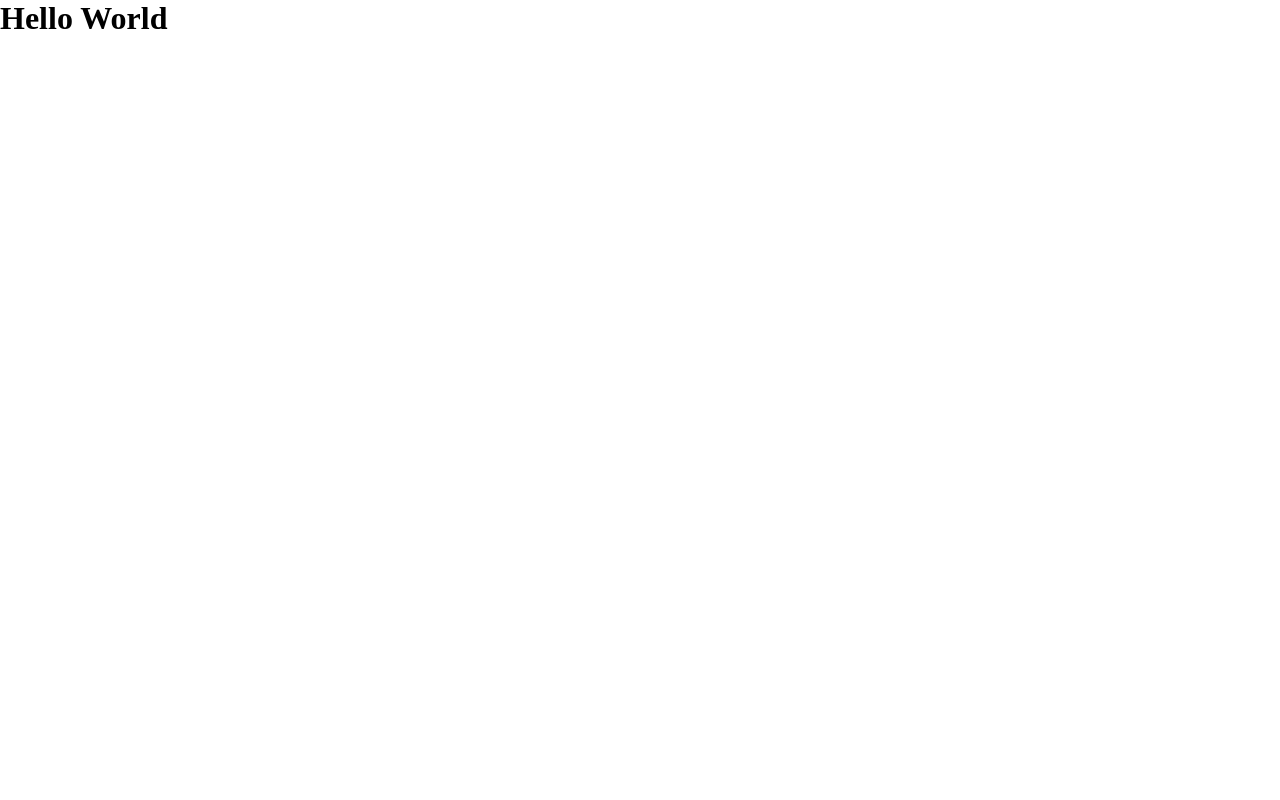
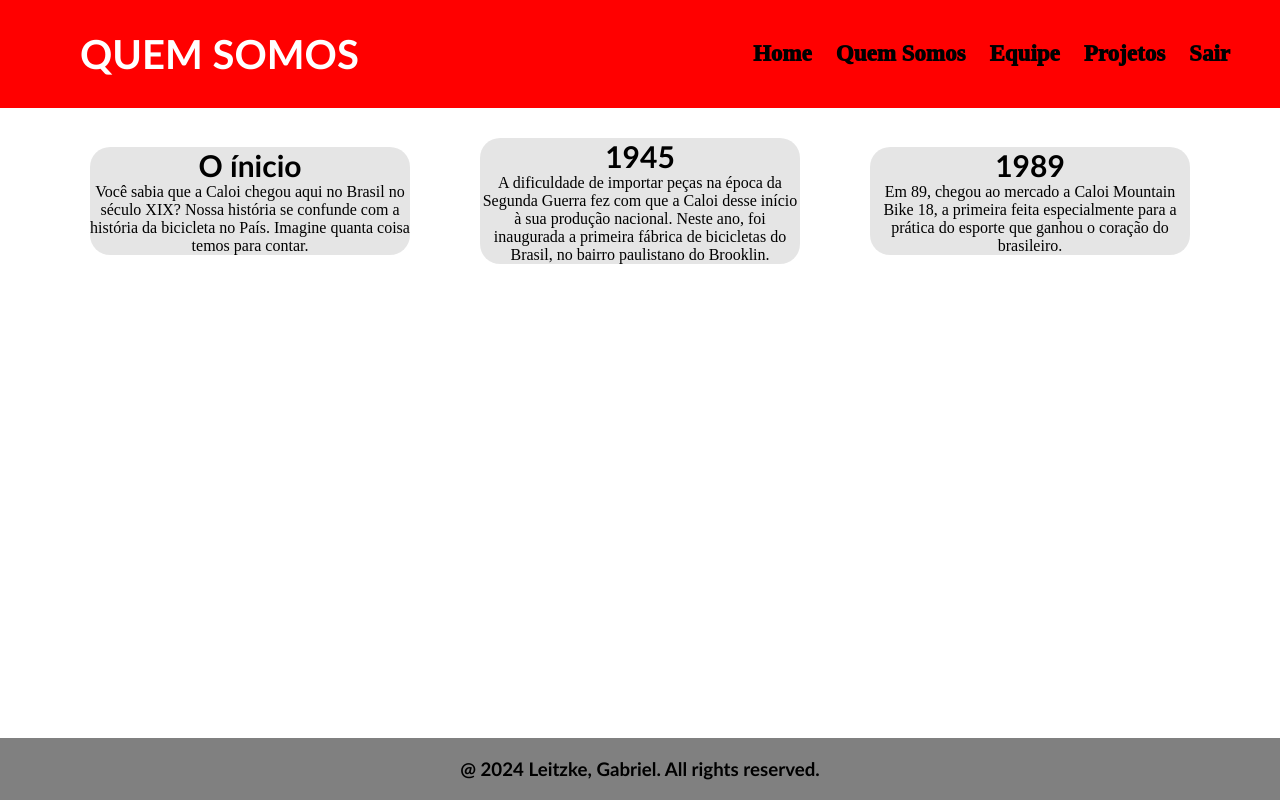
Before and after one commit to Gabriel-C-Leitzke/Curse-of-EMA, a plain HTML site: page frontend/pages/QuemSomos.html in a window 1280 px wide. Drawn offline with Linux system fonts and the light colour scheme.

```diff
--- a/frontend/css/QuemSomos.css
+++ b/frontend/css/QuemSomos.css
@@ -1,5 +1,121 @@
-*{
+* {
     margin: 0;
+    box-sizing: border-box;
     padding: 0;
-    box-sizing: border-box;
+
 }
+
+#titulo {
+    color: white;
+    display: flex;
+    width: 30vw;
+    padding-left: 0px;
+}
+
+.caloi {
+    padding-left: 80px;
+}
+
+#cab {
+    display: flex;
+    background-color: red;
+    height: 13.5vh;
+    width: 100vw;
+    justify-content: space-between;
+    align-items: center;
+}
+
+#menu {
+    padding-right: 40px;
+}
+.topnav:hover{
+    background-color: rgb(221, 0, 0);
+    border-radius: 15px;
+}
+.topnav {
+
+    text-decoration: none;
+    padding-right: 40px;
+    color: black;
+    font-weight: 1000;
+    padding: 10px;
+    font-size: 23px;
+}
+.botoestopo {
+    display: flex;
+    justify-content: flex-end;
+    height: auto;
+    width: 10vw;
+}
+.dropdown {
+    /* position: relative; */
+    display: inline-block;
+  }
+  .dropdown-content {
+    display: none;
+    position: absolute;
+    background-color: #f9f9f9;
+    min-width: 160px;
+    box-shadow: 0px 8px 16px 0px rgba(0,0,0,0.2);
+    padding: 12px 16px;
+    z-index: 1;
+  }
+  .dropdown:hover .dropdown-content {
+    display: block;
+  }
+  .projetos {
+    text-decoration: none;
+    color: black;
+    font-size: 20px;
+  }
+  .projetos:hover {
+    background-color: #777;
+  }
+.quemsomos {
+    font-family: 'Gill Sans', 'Gill Sans MT', Calibri, 'Trebuchet MS', sans-serif;
+    padding-left: 80px;
+    font-size: 40px;
+    font-weight: bold;
+}
+#caixas {
+    gap: 70px;
+    display: flex;
+    justify-content: space-around;
+    align-items: center;
+    justify-content: center;
+    /* border: 3px solid white; */
+    padding: 30px;
+}
+
+.caixatexto {
+    background-color:rgba(0, 0, 0, 0.1);
+    /* border: 3px solid white; */
+    border-radius: 20px;
+}
+.textos {
+    text-align: center;
+    font-size: 16px;
+    width: 25vw;
+    color: rgb(0, 0, 0);
+    /* border: 3px solid white */
+}
+
+.titulos {
+    text-align: center;
+    font-size: 30px;
+    font-family: 'Gill Sans', 'Gill Sans MT', Calibri, 'Trebuchet MS', sans-serif;
+    width: 25vw;
+    color: rgb(0, 0, 0);
+    /* border: 3px solid white */
+}
+#footer {
+    position: fixed;
+    bottom: 0;
+    width: 100vw;
+    background-color: gray;
+    display: flex;
+    justify-content: center;
+    padding: 20px;
+    font-family: 'Gill Sans', 'Gill Sans MT', Calibri, 'Trebuchet MS', sans-serif;
+    font-weight: 10000;
+}
--- a/frontend/pages/QuemSomos.html
+++ b/frontend/pages/QuemSomos.html
@@ -1,15 +1,59 @@
 <!DOCTYPE html>
 <html lang="en">
+
 <head>
     <meta charset="UTF-8">
     <meta name="viewport" content="width=device-width, initial-scale=1.0">
-    <title>Quem Somos</title>
+    <title>Quem somos</title>
     <link rel="stylesheet" href="../css/QuemSomos.css">
 </head>
+
 <body>
-    <h1>Hello World</h1>
+    <div>
+        <header id="cab" class="">
+            <div id="titulo" class="">
+                <h1 class="quemsomos">QUEM SOMOS</h1>
+            </div>
+            <div id="menu" class=" ">
+                <a class="topnav " href="../index.html">Home</a>
+                <a class="topnav " href="./QuemSomos.html">Quem Somos</a>
+                <a class="topnav " href="./Equipe.html">Equipe</a>
+                <div class="dropdown">
+                    <span class="topnav">Projetos</span>
+                    <div class="dropdown-content">
+                        <a href="./projetos-concluidos.html" class="projetos">Projetos Concluidos</a><br>
+                        <a href="./projetos-em-andamento.html" class="projetos">Projetos em andamento</a><br>
+                        <a href="./projetos-futuros.html" class="projetos">Projetos Futuros</a>
+                    </div>
+                </div>
+                <a class="topnav " href="../index.html">Sair</a>
+            </div>
+        </header>
+    </div>
+    <div id="caixas">
+        <div class="caixatexto">
+            <h2 class="titulos">O ínicio</h2>
+            <p class="textos">Você sabia que a Caloi chegou aqui no Brasil no século XIX? Nossa história se confunde com
+                a história da bicicleta no País. Imagine quanta coisa temos para contar.</p>
+        </div>
 
+        <div class="caixatexto">
+            <h2 class="titulos">1945</h2>
+            <p class="textos">A dificuldade de importar peças na época da Segunda Guerra fez com que a Caloi desse
+                início à sua produção nacional. Neste ano, foi inaugurada a primeira fábrica de bicicletas do Brasil, no
+                bairro paulistano do Brooklin.</p>
+        </div>
+        <div class="caixatexto">
+            <h2 class="titulos">1989</h2>
+            <p class="textos">Em 89, chegou ao mercado a Caloi Mountain Bike 18, a primeira feita especialmente para a
+                prática do esporte que ganhou o coração do brasileiro.</p>
+        </div>
+    </div>
+    <footer id="footer">
+        <h3>@ 2024 Leitzke, Gabriel. All rights reserved.</h3>
+    </footer>
 
     <script src="../js/QuemSomos.js"></script>
 </body>
+
 </html>
```
Also changed, not shown: frontend/css/index.css (+10 -2 lines), frontend/index.html (+22 -8 lines), frontend/pages/cursos/informatica.html (deleted, +0 -11 lines), frontend/pages/cursos/pirotecnia.html (deleted, +0 -11 lines), frontend/pages/cursos/banda_musical.html (added), frontend/pages/cursos/banda_rudimental.html (added), frontend/pages/cursos/cavaquinho.html (added), frontend/pages/cursos/conversacao_japonesa.html (added), frontend/pages/cursos/coral_adulto.html (added), frontend/pages/cursos/danca_do_ventre.html (added), frontend/pages/cursos/desenho.html (added), frontend/pages/cursos/espanhol.html (added), frontend/pages/cursos/flauta_doce.html (added), frontend/pages/cursos/musicalizacao.html (added), 4 more files.
